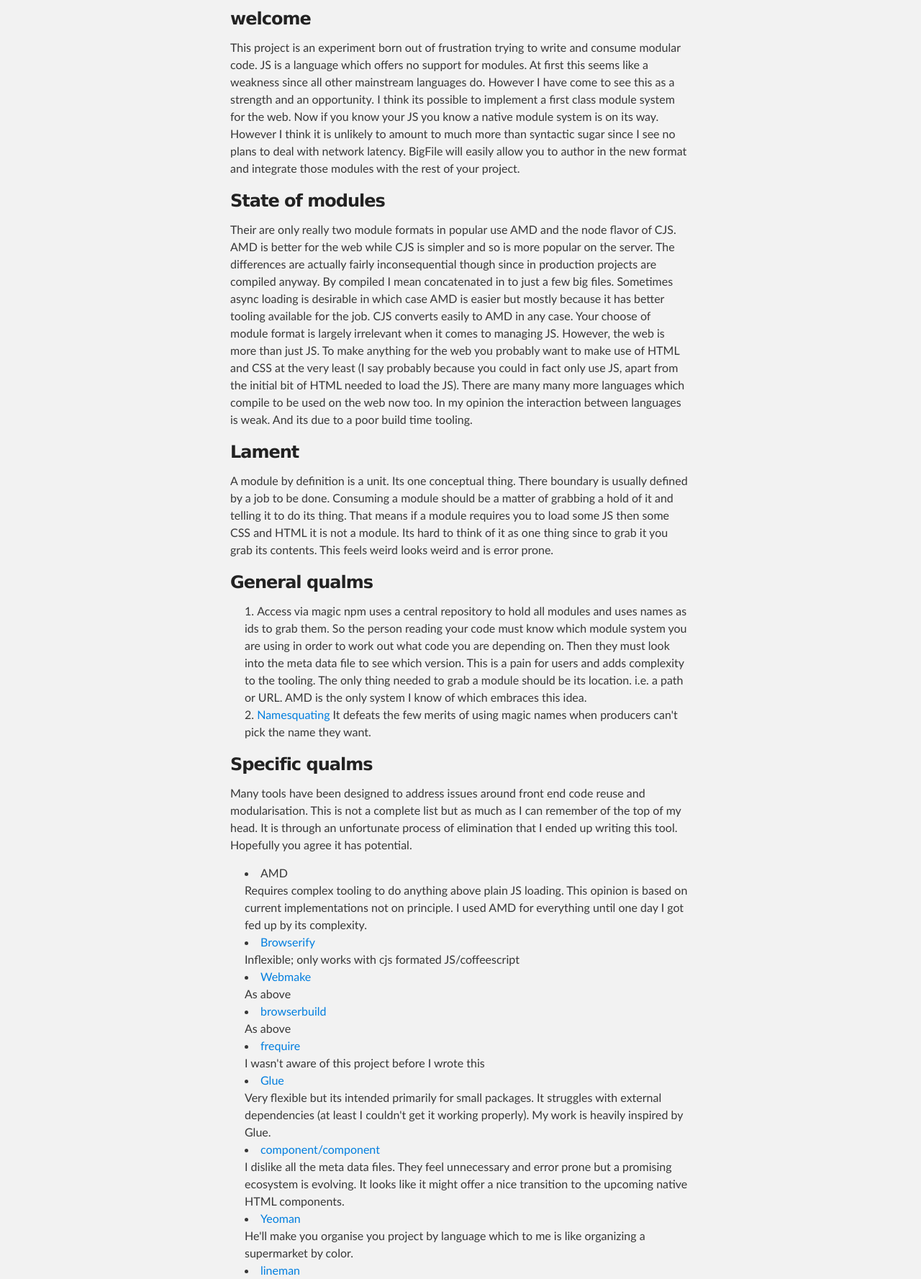
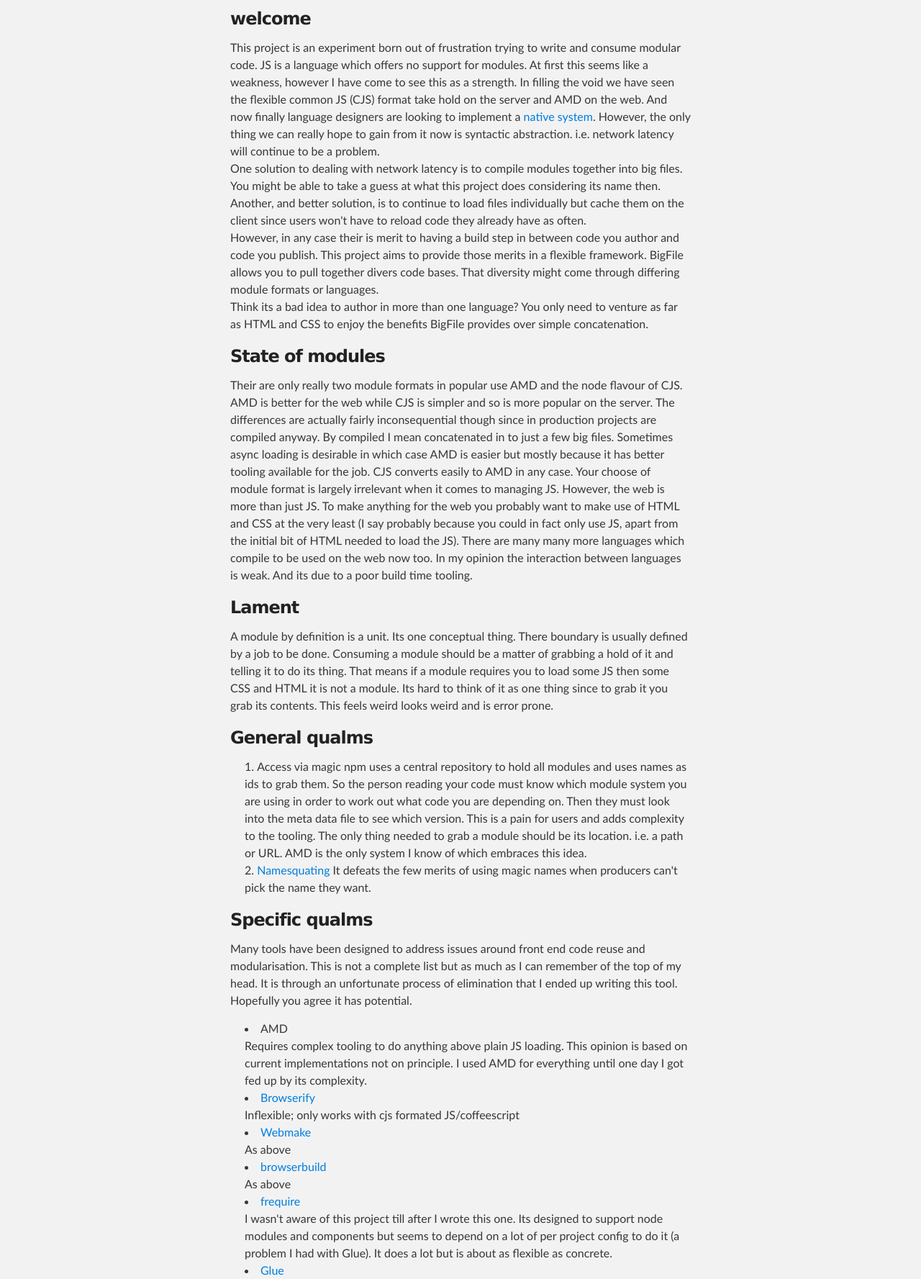
Before and after one commit to jkroso/BigFile, a plain HTML site: page index.html in a window 1280 px wide. Shown: the part 288-2065 px from the top of the page at 72% size. Drawn offline with Linux system fonts and the light colour scheme.

```diff
--- a/index.html
+++ b/index.html
@@ -33,11 +33,14 @@
       <section id="main_content" class="inner">
         <h3>welcome</h3>
 
-<p>This project is an experiment born out of frustration trying to write and consume modular code. JS is a language which offers no support for modules. At first this seems like a weakness since all other mainstream languages do. However I have come to see this as a strength and an opportunity. I think its possible to implement a first class module system for the web. Now if you know your JS you know a native module system is on its way. However I think it is unlikely to amount to much more than syntactic sugar since I see no plans to deal with network latency. BigFile will easily allow you to author in the new format and integrate those modules with the rest of your project.</p>
+<p>This project is an experiment born out of frustration trying to write and consume modular code. JS is a language which offers no support for modules. At first this seems like a weakness, however I have come to see this as a strength. In filling the void we have seen the flexible common JS (CJS) format take hold on the server and AMD on the web. And now finally language designers are looking to implement a <a href="http://wiki.ecmascript.org/doku.php?id=harmony:modules">native system</a>. However, the only thing we can really hope to gain from it now is syntactic abstraction. i.e. network latency will continue to be a problem.<br>
+One solution to dealing with network latency is to compile modules together into big files. You might be able to take a guess at what this project does considering its name then. Another, and better solution, is to continue to load files individually but cache them on the client since users won't have to reload code they already have as often.<br>
+However, in any case their is merit to having a build step in between code you author and code you publish. This project aims to provide those merits in a flexible framework. BigFile allows you to pull together divers code bases. That diversity might come through differing module formats or languages.<br>
+Think its a bad idea to author in more than one language? You only need to venture as far as HTML and CSS to enjoy the benefits BigFile provides over simple concatenation.</p>
 
 <h3>State of modules</h3>
 
-<p>Their are only really two module formats in popular use AMD and the node flavor of CJS. AMD is better for the web while CJS is simpler and so is more popular on the server. The differences are actually fairly inconsequential though since in production projects are compiled anyway. By compiled I mean concatenated in to just a few big files. Sometimes async loading is desirable in which case AMD is easier but mostly because it has better tooling available for the job. CJS converts easily to AMD in any case. Your choose of module format is largely irrelevant when it comes to managing JS. However, the web is more than just JS. To make anything for the web you probably want to make use of HTML and CSS at the very least (I say probably because you could in fact only use JS, apart from the initial bit of HTML needed to load the JS). There are many many more languages which compile to be used on the web now too. In my opinion the interaction between languages is weak. And its due to a poor build time tooling.</p>
+<p>Their are only really two module formats in popular use AMD and the node flavour of CJS. AMD is better for the web while CJS is simpler and so is more popular on the server. The differences are actually fairly inconsequential though since in production projects are compiled anyway. By compiled I mean concatenated in to just a few big files. Sometimes async loading is desirable in which case AMD is easier but mostly because it has better tooling available for the job. CJS converts easily to AMD in any case. Your choose of module format is largely irrelevant when it comes to managing JS. However, the web is more than just JS. To make anything for the web you probably want to make use of HTML and CSS at the very least (I say probably because you could in fact only use JS, apart from the initial bit of HTML needed to load the JS). There are many many more languages which compile to be used on the web now too. In my opinion the interaction between languages is weak. And its due to a poor build time tooling.</p>
 
 <h3>Lament</h3>
 
@@ -69,7 +72,7 @@
 As above</li>
 <li>
 <a href="https://github.com/stagas/frequire">frequire</a><br>
-I wasn't aware of this project before I wrote this</li>
+I wasn't aware of this project till after I wrote this one. Its designed to support node modules and components but seems to depend on a lot of per project config to do it (a problem I had with Glue). It does a lot but is about as flexible as concrete.</li>
 <li>
 <a href="http://mixu.net/gluejs/">Glue</a><br>
 Very flexible but its intended primarily for small packages. It struggles with external dependencies (at least I couldn't get it working properly). My work is heavily inspired by Glue.</li>
@@ -96,7 +99,7 @@
 
 <h3>Legacy support</h3>
 
-<p>Thanks to the powers of the flexible dependency resolution tool <a href="https://github.com/jkroso/SourceGraph">SourceGraph</a> it is fairly easy to pull together code from other systems like npm or component/component. BigFile then offers a feature taken from Glue called handlers which allows to hook into the files of your choosing through Regexp and transform their content via a function. Out of the box BigFile allows you to build projects containing JS, CSS, and handlebars templates which can be drawn from proper paths and/or the magic paths of node and component/component. </p>
+<p>Thanks to the powers of the flexible dependency resolution tool <a href="https://github.com/jkroso/SourceGraph">SourceGraph</a> it is fairly easy to pull together code from other systems like npm or component/component. BigFile then offers a feature taken from Glue called handlers which allows to hook into the files of your choosing through Regex and transform their content via a function. Out of the box BigFile allows you to build projects containing JS, CSS, and handlebars templates which can be drawn from proper paths and/or the magic paths of node and component/component. </p>
       </section>
     </div>
 
```
Also changed, not shown: params.json (+1 -1 lines).
